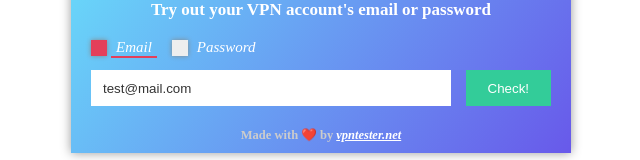
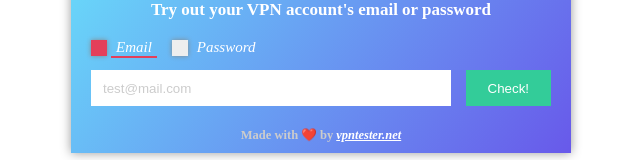
Before and after one commit to dmitriiii/email-pass-form, a React (Create React App) app: page / in a window 1280 px wide. Shown: the part 134-294 px from the top of the page, without its empty margins (319-959 px from the left). Built offline with nearby package versions, Linux system fonts and the light colour scheme.

Commit message:
added placeholders

```diff
--- a/src/App.js
+++ b/src/App.js
@@ -7,8 +7,8 @@ class App extends React.Component {
   constructor(props) {
     super(props);
     this.state = {
-      email: 'test@mail.com',
-      pass: '12345m',
+      email: '',
+      pass: '',
       chosen: 'email',
       error: false,
       accounts: [],
@@ -114,8 +114,8 @@ class App extends React.Component {
     }
 
     input_field = ( (chosen === 'email') ?
-      <input type='email' name='email' onChange={this.handleChange} value={this.state.email}/> :
-      <input type='text' name='pass' onChange={this.handleChange} value={this.state.pass}/>
+      <input type='email' name='email' placeholder='test@mail.com' onChange={this.handleChange} value={this.state.email}/> :
+      <input type='text' name='pass' placeholder='12345' onChange={this.handleChange} value={this.state.pass}/>
     );
 
     return (
--- a/src/App.module.css
+++ b/src/App.module.css
@@ -138,6 +138,21 @@
 	width: 100%;
 	transition: all .2s ease;
 }
+
+.input_box input::placeholder {
+	color: #ccc;
+	opacity: 1; /* Firefox */
+}
+
+.input_box input:-ms-input-placeholder { /* Internet Explorer 10-11 */
+	color: #ccc;
+}
+
+.input_box input::-ms-input-placeholder { /* Microsoft Edge */
+	color: #ccc;
+}
+
+
 .input_box input:focus{
 	background-color: transparent;
 	color: #fff !important;
```
Also changed, not shown: 1 other file (tests, documents, lock files or other folders).
